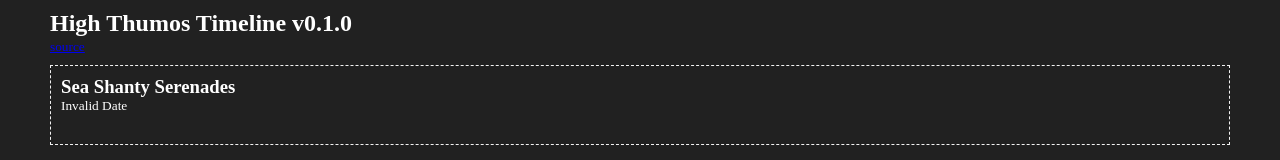
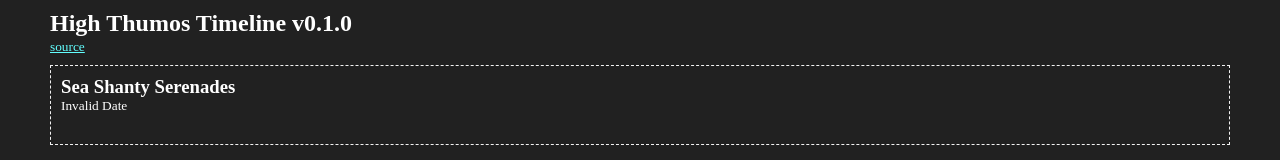
Before and after one commit to MuradBuyukasik/ht-library, a Next.js app: page / in a window 1280 px wide. Shown: the top 160 px of the page. Built offline with nearby package versions, Linux system fonts and the light colour scheme.

Commit message:
slight refactoring

```diff
--- a/pages/index.js
+++ b/pages/index.js
@@ -8,7 +8,7 @@ const index = () => {
             <div key={key} className="column">
                 <h3>{entry.title}</h3>
                 <small>{date}</small>
-                <p style={{ marginTop: '20px' }}>{entry.description}</p>
+                <p dangerouslySetInnerHTML={{ __html: entry.description }} style={{ marginTop: '20px' }}></p>
             </div>
         )
     })
--- a/styles/style.css
+++ b/styles/style.css
@@ -1,6 +1,14 @@
 * {
     margin: 0;
     padding: 0;
+}
+
+a {
+    color: #62ffff;
+}
+
+a:visited {
+    color: #62ffff;
 }
 
 body {
```
